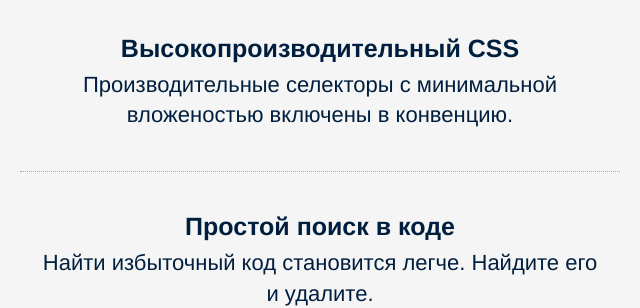
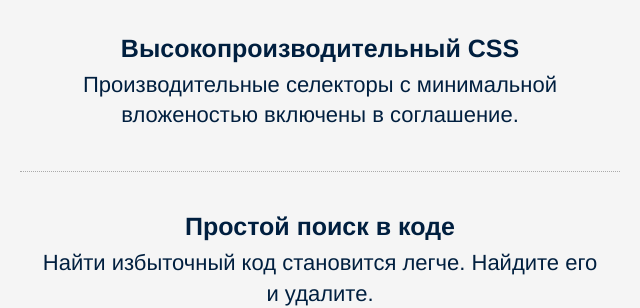
Before and after one commit to termosa/maintainablecss.ru, a Jekyll site: the page built from index.md, in a window 1280 px wide and 900 px high, scrolled down 2527 px. Shown: the part 188-496 px from the top of the window, without its empty margins (320-960 px from the left). Built offline with Jekyll 4.4.1, drawn with Linux system fonts in a browser that asks for light colours.

Commit message:
Change "конвенция" to "соглашение"

```diff
--- a/index.md
+++ b/index.md
@@ -65,7 +65,7 @@ id: home
 		</div>
 		<div class="benefit">
 			<h3>Высокопроизводительный CSS</h3>
-			<p>Производительные селекторы с минимальной вложеностью включены в конвенцию.</p>
+			<p>Производительные селекторы с минимальной вложеностью включены в соглашение.</p>
 		</div>
 		<div class="benefit">
 			<h3>Простой поиск в коде</h3>
```
Also changed, not shown: _chapters/01-introduction.md (+1 -1 lines).
